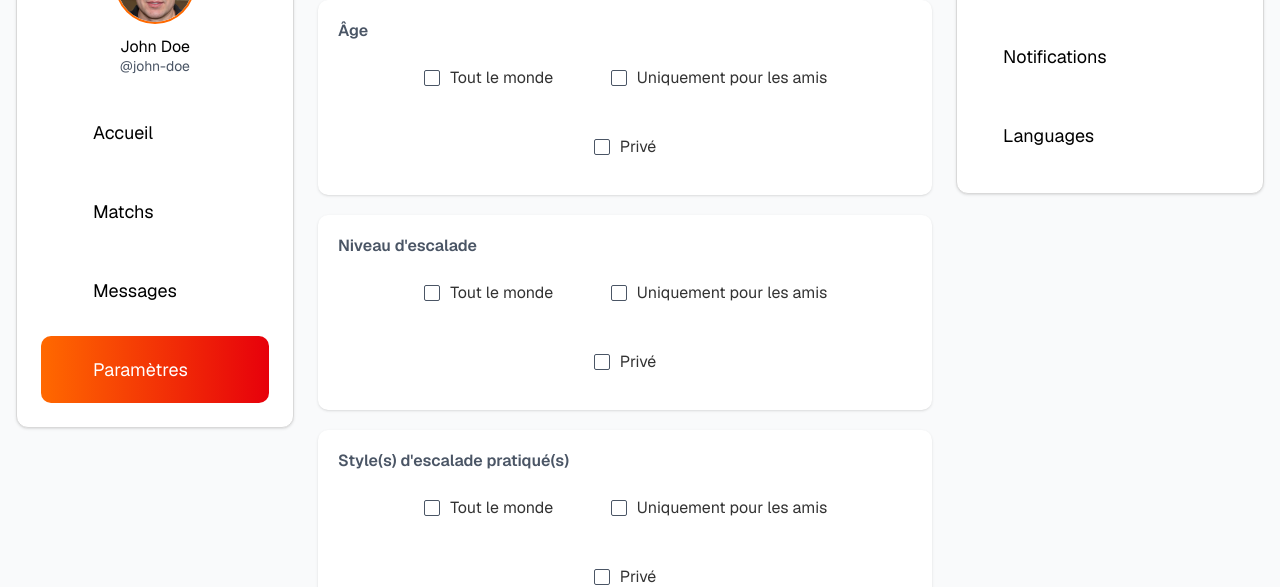
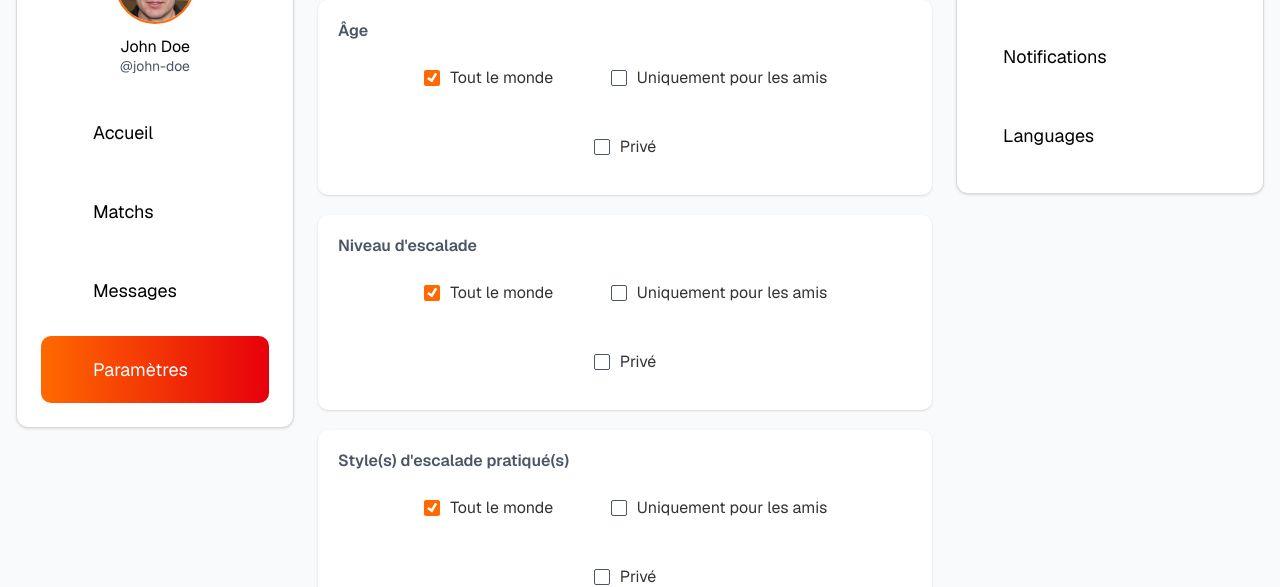
Before and after one commit to leo-jcq/projet-ihm, a Vue app: page /settings in a window 1280 px wide. Shown: the part 165-752 px from the top of the page. Built offline with nearby package versions, Linux system fonts and the light colour scheme; some icons are missing.

Commit message:
fix settings

```diff
--- a/src/pages/Settings.vue
+++ b/src/pages/Settings.vue
@@ -14,7 +14,9 @@ usePageTitle('Paramètres');
             <div class="field">
                 <span class="field-title">Âge</span>
                 <div class="options">
-                    <label class="opt"><input type="radio" name="age" checked /> Tout le monde</label>
+                    <label class="opt">
+                        <input type="radio" name="age" checked /> Tout le monde
+                    </label>
                     <label class="opt">
                         <input type="radio" name="age" /> Uniquement pour les amis
                     </label>
@@ -25,44 +27,52 @@ usePageTitle('Paramètres');
             <div class="field">
                 <span class="field-title">Niveau d'escalade</span>
                 <div class="options">
-                    <label class="opt"><input type="radio" name="age" checked /> Tout le monde</label>
                     <label class="opt">
-                        <input type="radio" name="age" /> Uniquement pour les amis
+                        <input type="radio" name="level" checked /> Tout le monde
                     </label>
-                    <label class="opt"><input type="radio" name="age" /> Privé</label>
+                    <label class="opt">
+                        <input type="radio" name="level" /> Uniquement pour les amis
+                    </label>
+                    <label class="opt"><input type="radio" name="level" /> Privé</label>
                 </div>
             </div>
 
             <div class="field">
                 <span class="field-title">Style(s) d'escalade pratiqué(s)</span>
                 <div class="options">
-                    <label class="opt"><input type="radio" name="age" checked /> Tout le monde</label>
                     <label class="opt">
-                        <input type="radio" name="age" /> Uniquement pour les amis
+                        <input type="radio" name="styles" checked />Tout le monde
                     </label>
-                    <label class="opt"><input type="radio" name="age" /> Privé</label>
+                    <label class="opt">
+                        <input type="radio" name="styles" /> Uniquement pour les amis
+                    </label>
+                    <label class="opt"><input type="radio" name="styles" /> Privé</label>
                 </div>
             </div>
 
             <div class="field">
                 <span class="field-title">Salles fréquentées</span>
                 <div class="options">
-                    <label class="opt"><input type="radio" name="age" checked /> Tout le monde</label>
                     <label class="opt">
-                        <input type="radio" name="age" /> Uniquement pour les amis
+                        <input type="radio" name="gyms" checked /> Tout le monde
                     </label>
-                    <label class="opt"><input type="radio" name="age" /> Privé</label>
+                    <label class="opt">
+                        <input type="radio" name="gyms" /> Uniquement pour les amis
+                    </label>
+                    <label class="opt"><input type="radio" name="gyms" /> Privé</label>
                 </div>
             </div>
 
             <div class="field">
                 <span class="field-title">Journal d'ascension</span>
                 <div class="options">
-                    <label class="opt"><input type="radio" name="age" checked /> Tout le monde</label>
                     <label class="opt">
-                        <input type="radio" name="age" /> Uniquement pour les amis
+                        <input type="radio" name="ascents" checked /> Tout le monde
                     </label>
-                    <label class="opt"><input type="radio" name="age" /> Privé</label>
+                    <label class="opt">
+                        <input type="radio" name="ascents" /> Uniquement pour les amis
+                    </label>
+                    <label class="opt"><input type="radio" name="ascents" /> Privé</label>
                 </div>
             </div>
         </section>
```
